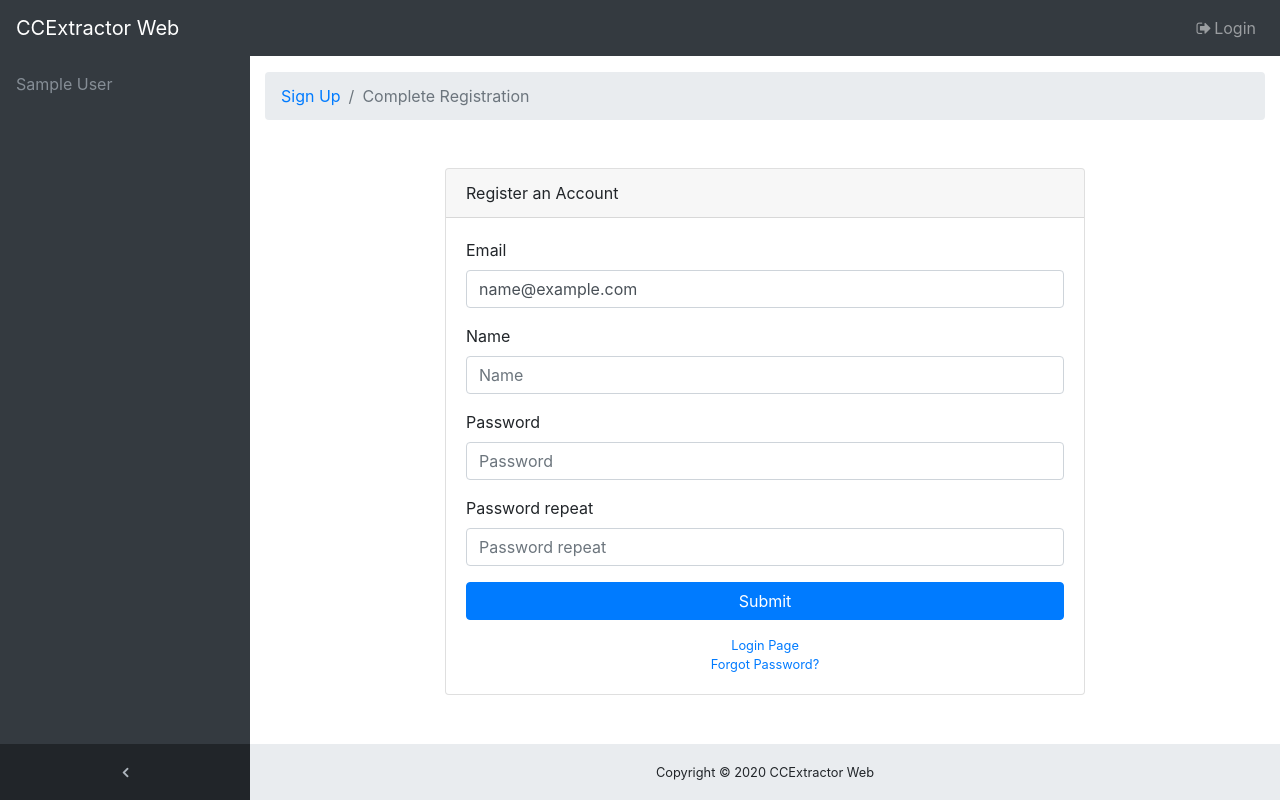
After one commit to saurabhshri/ccextractor-web, a Flask app: template templates/try/mod_auth/signup-verification.html in a window 1280 px wide. The commit adds this page. Run offline with Flask 2, Linux system fonts and the light colour scheme; the template is opened without the code that fills it: most values are stand-ins (such as "Sample title", 1, 10 or a date in 2020); form fields are guessed from the names that the template uses; parts of the project's set-up code (start-up, migrations or seed data) failed here and were passed over; some libraries are stand-ins or nearby versions.

Commit message:
Add signup verification page.

```diff
--- a/mod_auth/controller.py
+++ b/mod_auth/controller.py
@@ -161,7 +161,8 @@ def verify_account(email, received_verification_code, expires):
                     user_log.debug("Sign Up Complete for : {email} | User ID: {user_id}".format(email=user.email, user_id=user.id))
                     flash('Signup Complete! Please Login to continue.', 'success')
                 else:
-                    return render_template("mod_auth/verify.html", form=form, email=email)
+                    layout = LayoutHelper(logged_in=False)
+                    return render_template("try/mod_auth/signup-verification.html", form=form, email=email, layout=layout.get_entries())
             else:
                 flash('Email is already registered!', 'error')
             return redirect(url_for('.login'))
--- a/templates/try/_formHelper.html
+++ b/templates/try/_formHelper.html
@@ -77,7 +77,6 @@
                                     <strong>Note: </strong>
 
                             {% endif %}
-
                                     {{ message }}
                                     <a href="#" class="close" data-dismiss="alert" style="float: none;">&times;</a>
                                 </div>
--- a/templates/try/mod_auth/login-form.html
+++ b/templates/try/mod_auth/login-form.html
@@ -1,4 +1,4 @@
-{% block content%}
+{% block content %}
 <div class="container" style="margin-bottom: 15px;">
     <div class="card card-login mx-auto mt-5">
         <div class="card-header">Login</div>
--- a/templates/try/mod_auth/signup-form.html
+++ b/templates/try/mod_auth/signup-form.html
@@ -1,3 +1,4 @@
+{% block content %}
 <div class="container">
     <div class="card card-register mx-auto mt-5">
         <div class="card-header">Register an Account</div>
@@ -17,3 +18,4 @@
         </div>
     </div>
 </div>
+{% endblock %}
--- /dev/null
+++ b/templates/try/mod_auth/signup-verification-form.html
@@ -0,0 +1,33 @@
+{% block content %}
+<div class="container">
+    <div class="card card-register mx-auto mt-5">
+        <div class="card-header">Register an Account</div>
+        <div class="card-body">
+                <form method="post" name="registrationForm" id="registrationForm">
+                {{ form.csrf_token }}
+                <div class="form-group">
+                    <label for="staticEmail" class="">Email</label>
+                        <input type="text" readonly class="form-control" style="background-color: #ffffff;" id="staticEmail" value="{{ email }}">
+                </div>
+                <div class="form-group">
+                    {{ form.name.label }}
+                    {{ macros.render_field(form.name, class_="form-control") }}
+                </div>
+                <div class="form-group">
+                    {{ form.password.label }}
+                    {{ macros.render_field(form.password, class_="form-control") }}
+                </div>
+                <div class="form-group">
+                    {{ form.password_repeat.label }}
+                    {{ macros.render_field(form.password_repeat, class_="form-control") }}
+                </div>
+                {{ macros.render_field(form.submit, class_="btn btn-primary btn-block") }}
+            </form>
+            <div class="text-center">
+                <a class="d-block small mt-3" href="{{ url_for('.login') }}">Login Page</a>
+                <a class="d-block small" href="forgot-password.html">Forgot Password?</a>
+            </div>
+        </div>
+    </div>
+</div>
+{% endblock %}
--- /dev/null
+++ b/templates/try/mod_auth/signup-verification.html
@@ -0,0 +1,17 @@
+{% extends "try/layout.html" %}
+
+{% block content %}
+    {{ super() }}
+    <div class="container-fluid">
+        <!-- Breadcrumbs-->
+         <ol class="breadcrumb">
+             <li class="breadcrumb-item">
+                <a href="{{ url_for('mod_auth.signup') }}">Sign Up</a>
+            </li>
+            <li class="breadcrumb-item active">Complete Registration</li>
+        </ol>
+    </div>
+
+    {%- include 'try/mod_auth/signup-verification-form.html' -%}
+
+{% endblock %}
```
